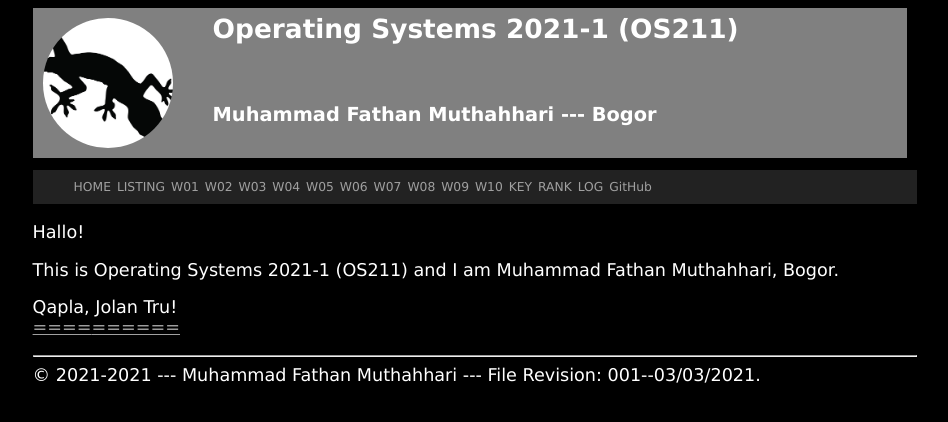
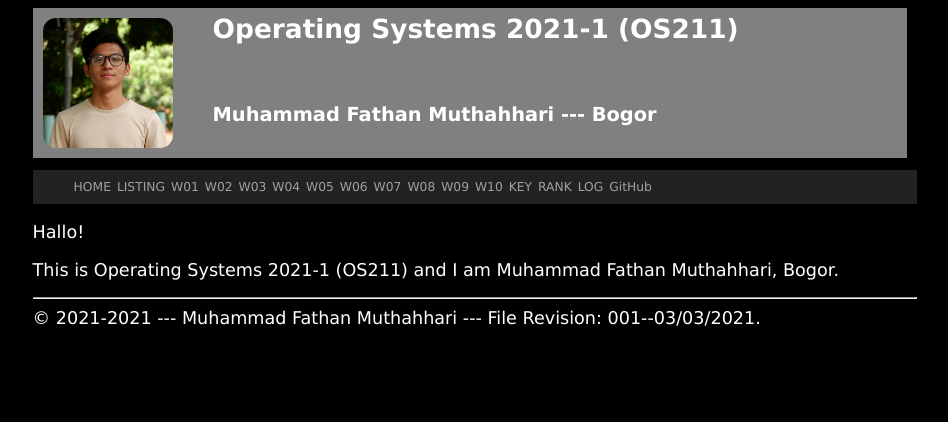
Before and after one commit to Zsaschz/os211, a Jekyll site: the page built from index.md, in a window 1280 px wide. Shown: the top 422 px of the page, without its empty margins (165-1113 px from the left). Built offline with Jekyll 4.4.1, drawn with Linux system fonts in a browser that asks for light colours.

Commit message:
Edit pages

```diff
--- a/TXT/mylog.txt
+++ b/TXT/mylog.txt
@@ -10,3 +10,6 @@ ZCZC W00 60 L03 GitHub related
 ZCZC W00 15 L27 Pets: feeding, playing, etc
 ZCZC W00 45 L22 YouTube: study, etc.
 ZCZC W00 180 L21 VirtualBox: install GNU/Linux, etc.
+ZCZC W01 180 L11 Assignment #1
+ZCZC W01 60 L17 Assignment #7
+ZCZC W01 60 L04 GitHub Pages: setting, etc.
--- a/_layouts/layout.html
+++ b/_layouts/layout.html
@@ -11,7 +11,7 @@
   <header>
   <div class="row">
     <div class="column left">
-      <img src="{{ site.baseurl }}/assets/images/cbk.jpg" alt="Cicak Bin Kadal" style="width:130px; border-radius:50%">
+      <img src="{{ site.baseurl }}/assets/images/JP34-square.jpg" alt="Fathan" style="width:130px; border-radius:10%">
     </div>
     <div class="column right1">
       {% if page.title %}{{ page.title | escape }}
--- a/index.md
+++ b/index.md
@@ -5,5 +5,3 @@ layout: "layout"
 Hallo!
 
 This is {{ site.title }} and I am {{ site.author }}, {{ site.address }}.
-
-Qapla, Jolan Tru!<br>[====](GitHubPages/)[======](REPORT/)
```
Also changed, not shown: assets/images/JP34-square.jpg (added), assets/images/cbk.jpg (deleted).
